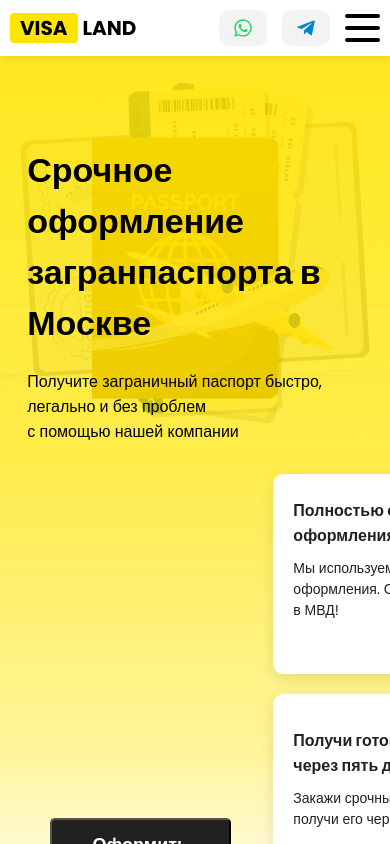
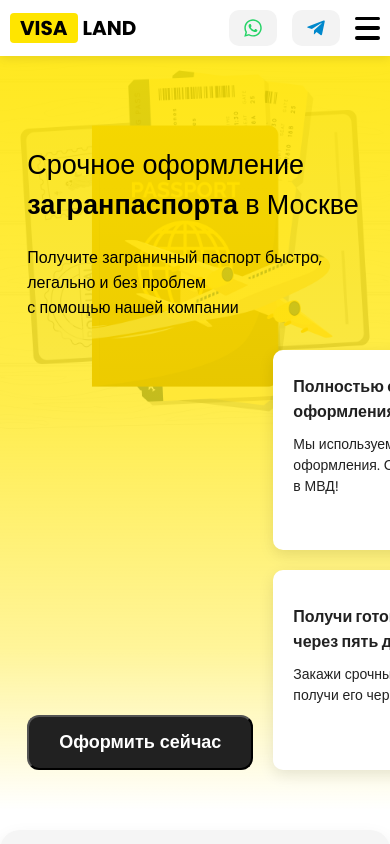
Before and after one commit to ElenaSoshina/visaland, a React (Create React App) app: page / in a window 390 px wide. Built offline with nearby package versions, Linux system fonts and the light colour scheme.

Commit message:
add messengerUtil

```diff
--- a/src/components/Header/Header.module.css
+++ b/src/components/Header/Header.module.css
@@ -87,8 +87,8 @@
 .burgerMenu {
     display: none;
     position: relative;
-    width: 35px;
-    height: 28px;
+    width: 25px;
+    height: 23px;
     background: transparent;
     border: none;
     cursor: pointer;
--- a/src/components/HeroSection/HeroSection.jsx
+++ b/src/components/HeroSection/HeroSection.jsx
@@ -19,8 +19,9 @@ const HeroSection = forwardRef((props, ref) => {
         <section ref={ref} className={styles.hero}>
             <div className={styles.container}>
                 <div className={styles.content}>
-                    <h1>Срочное оформление загранпаспорта в Москве</h1>
-                    <p>Получите заграничный паспорт быстро,<br /> легально и без проблем <br />с помощью нашей компании</p>
+                    <h1>Срочное оформление <span className={styles.bgHighlight}>загранпаспорта</span> в Москве</h1>
+
+                    <p>Получите заграничный паспорт быстро,<br/> легально и без проблем <br/>с помощью нашей компании</p>
                 </div>
                 <div className={styles.infoBlocks}>
                     <button onClick={openModal} className={styles.primaryButton}>Оформить сейчас</button>
--- a/src/components/HeroSection/HeroSection.module.css
+++ b/src/components/HeroSection/HeroSection.module.css
@@ -28,6 +28,20 @@
     text-align: center;
     position: relative;
     z-index: 2;
+}
+
+.bgHighlight {
+    /*background: white;*/
+    /*color: black;*/
+    /*padding: 3px 6px;*/
+    /*border-radius: 4px;*/
+
+    /*font-style: italic; !* Курсив *!*/
+    /*color: black; !* Контрастный цвет *!*/
+    /*text-shadow: 2px 2px 5px rgba(0, 0, 0, 0.3); !* Тень *!*/
+    font-weight: 600;
+
+
 }
 
 /* Адаптация для мобильных */
@@ -63,7 +77,7 @@
 
 h1 {
     font-size: 2.5em;
-    font-weight: bold;
+    font-weight: 500;
     margin-bottom: 20px;
     text-align: start;
 }
@@ -87,7 +101,7 @@ p {
     padding: 15px 30px;
     text-decoration: none;
     font-weight: bold;
-    border-radius: 5px;
+    border-radius: 12px;
     transition: background-color 0.3s;
 }
 
@@ -147,7 +161,7 @@ p {
         padding-bottom: 20px;
     }
     h1 {
-        font-size: 34px;
+        font-size: 27px;
     }
 
     .content p {
@@ -178,7 +192,7 @@ p {
     }
 
     .primaryButton {
-        width: 80%;
+        width: 100%;
         font-size: 18px;
     }
 }
--- a/src/components/Modal/Modal.jsx
+++ b/src/components/Modal/Modal.jsx
@@ -5,6 +5,7 @@ import styles from "./Modal.module.css";
 import {FaFingerprint} from "react-icons/fa";
 import passport from '../../images/icons8-герб-россии-50.png'
 import {IMaskInput} from "react-imask";
+import {sendMessageToMessenger} from "../utils/messengerUtils";
 
 const Modal = ({ isOpen, onClose }) => {
 
@@ -183,7 +184,17 @@ const Modal = ({ isOpen, onClose }) => {
         }));
 
         console.log("Форма успешно отправлена:", formData);
+        sendMessageToMessenger({
+            name: formData.name,
+            phone: formData.phone,
+            passportType: selectedPassportType,
+            duration: selectedDuration,
+            age: selectedAge,
+            residence: selectedResidence,
+            totalPrice: totalPrice,
+        });
     };
+
 
 
 
--- /dev/null
+++ b/src/components/utils/messengerUtils.js
@@ -0,0 +1,54 @@
+// utils/messengerUtils.js
+
+export const sendMessageToMessenger = async ({ name, phone, passportType, duration, age, residence, totalPrice }) => {
+    if (!name || !phone || !passportType || !duration) {
+        alert("Пожалуйста, заполните все обязательные поля.");
+        return;
+    }
+
+    // Формируем текст сообщения
+    const message = `
+🚀 *Новая заявка на загранпаспорт* 🚀
+
+👤 *Имя:* ${name}
+📞 *Телефон:* ${phone}
+📄 *Тип паспорта:* ${passportType || "Не выбран"}
+⏳ *Срок выполнения:* ${duration || "Не выбран"}
+🎂 *Возраст:* ${age}
+📍 *Регион:* ${residence}
+
+💰 *Итоговая стоимость:* ${totalPrice} ₽
+    `;
+
+    // === ОТПРАВКА В TELEGRAM ===
+    try {
+        const telegramBotToken = "your_bot_token"; // 🔥 Укажите ваш токен бота
+        const telegramChatId = "your_chat_id"; // 🔥 Укажите ваш chat_id
+        const telegramUrl = `https://api.telegram.org/bot${telegramBotToken}/sendMessage`;
+
+        await fetch(telegramUrl, {
+            method: "POST",
+            headers: { "Content-Type": "application/json" },
+            body: JSON.stringify({
+                chat_id: telegramChatId,
+                text: message,
+                parse_mode: "Markdown",
+            }),
+        });
+
+        console.log("✅ Сообщение успешно отправлено в Telegram");
+    } catch (error) {
+        console.error("❌ Ошибка отправки в Telegram", error);
+    }
+
+    // === ОТПРАВКА В WHATSAPP ===
+    try {
+        const whatsappNumber = "79099846415"; // 🔥 Укажите номер администратора без "+"
+        const whatsappLink = `https://wa.me/${whatsappNumber}?text=${encodeURIComponent(message)}`;
+
+        window.open(whatsappLink, "_blank"); // Открывает WhatsApp
+        console.log("✅ Открыта ссылка на WhatsApp");
+    } catch (error) {
+        console.error("❌ Ошибка отправки в WhatsApp", error);
+    }
+};
```
